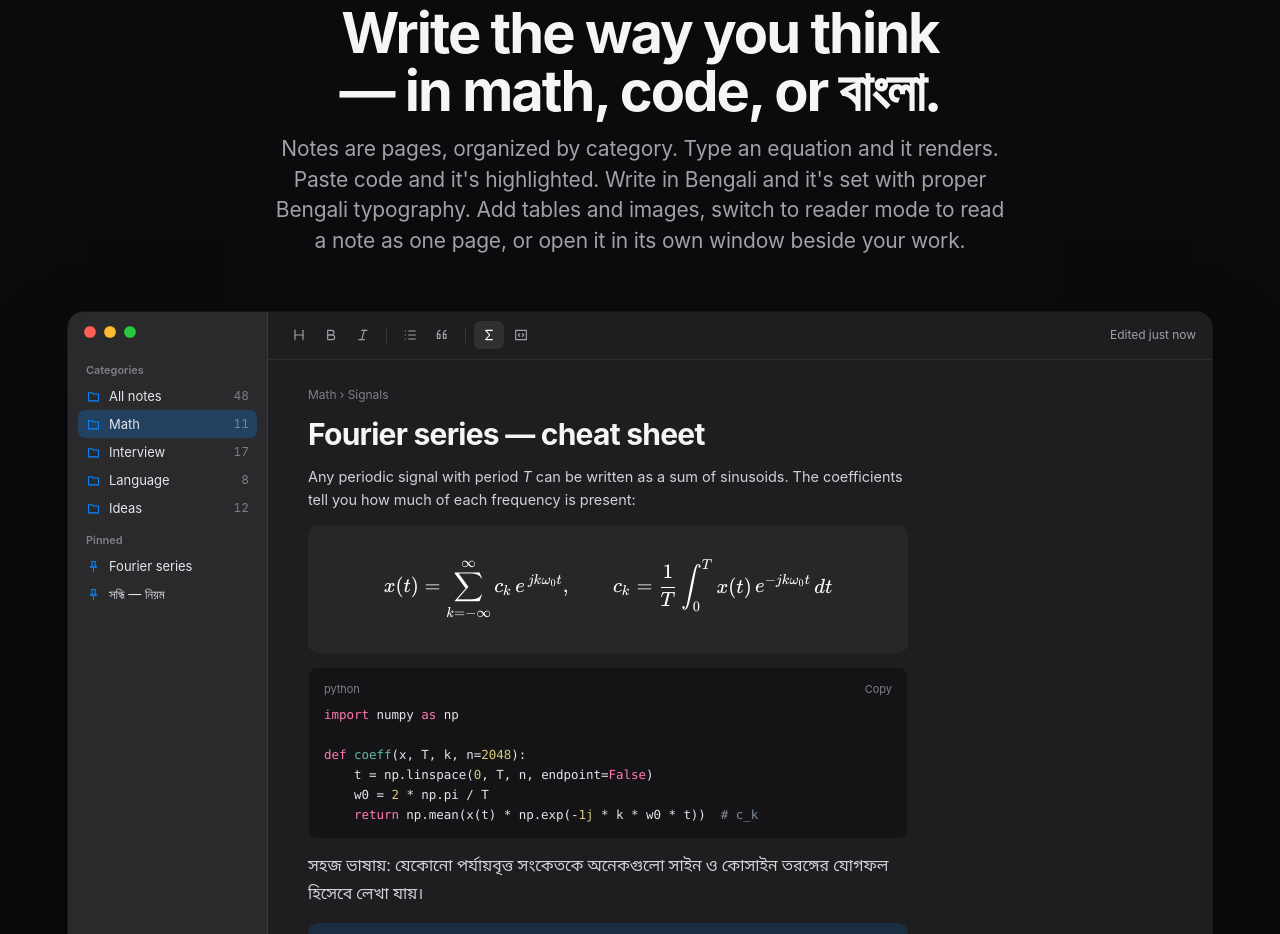
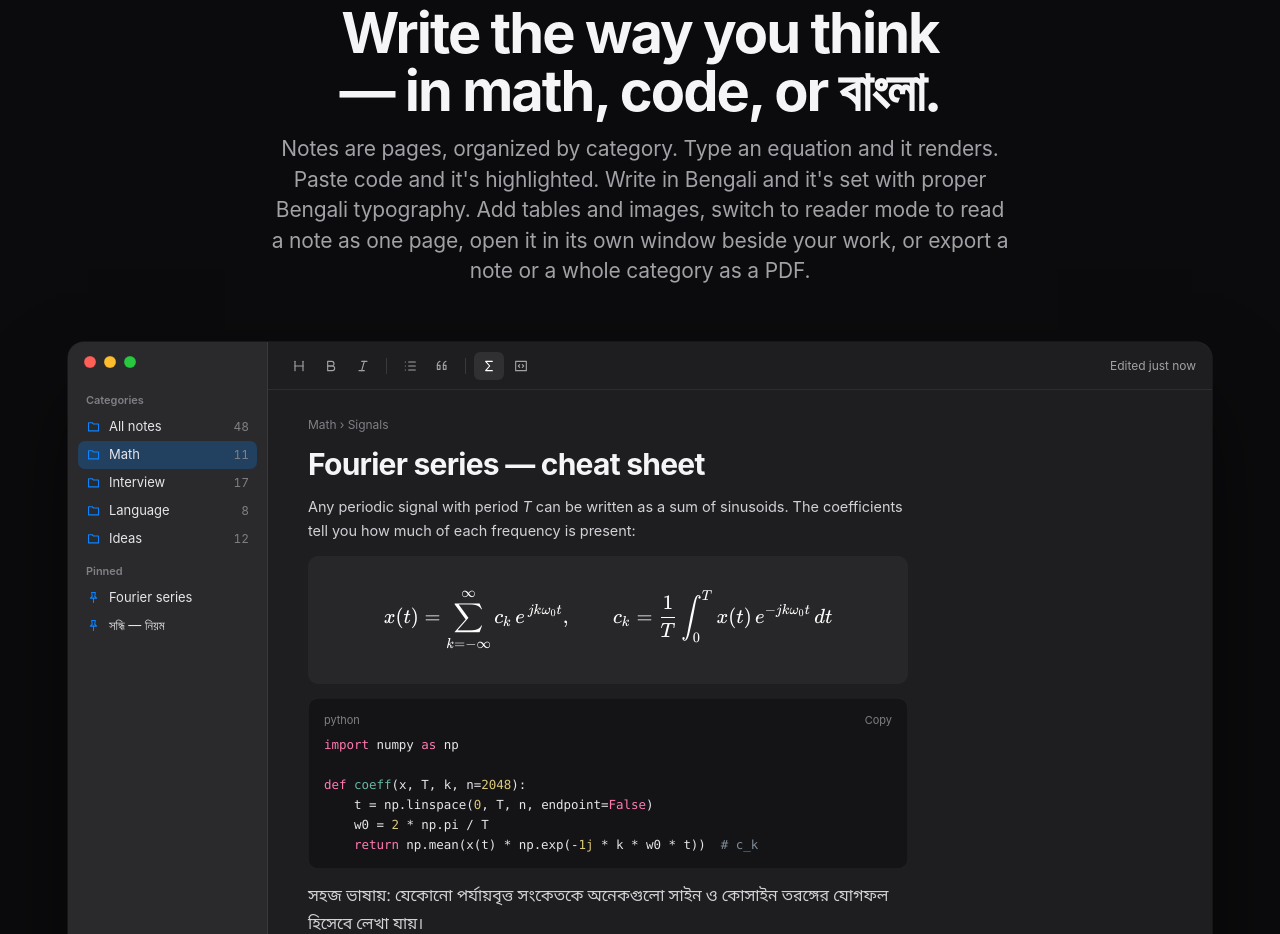
Before and after one commit to Ok9xNirab/myself, a plain HTML site: page docs/index.html in a window 1280 px wide. Shown: the part 6980-7914 px from the top of the page. Drawn offline with nearby package versions, Linux system fonts and the light colour scheme.

Commit message:
Add PDF export to the README and landing page
Co-Authored-By: Claude Opus 5.5 <noreply@anthropic.com>

```diff
--- a/docs/index.html
+++ b/docs/index.html
@@ -171,7 +171,7 @@
 
 <section class="sec dark-sec" id="notes" data-screen-label="Notes">
 <div class="wrap">
-<div class="sec-head c"><div class="eyebrow">Notes</div><h2 class="h2">Write the way you think — in math, code, or বাংলা.</h2><p class="lede">Notes are pages, organized by category. Type an equation and it renders. Paste code and it's highlighted. Write in Bengali and it's set with proper Bengali typography. Add tables and images, switch to reader mode to read a note as one page, or open it in its own window beside your work.</p></div>
+<div class="sec-head c"><div class="eyebrow">Notes</div><h2 class="h2">Write the way you think — in math, code, or বাংলা.</h2><p class="lede">Notes are pages, organized by category. Type an equation and it renders. Paste code and it's highlighted. Write in Bengali and it's set with proper Bengali typography. Add tables and images, switch to reader mode to read a note as one page, open it in its own window beside your work, or export a note or a whole category as a PDF.</p></div>
 <div class="editor">
 <aside class="ed-side"><div class="tl"><span></span><span></span><span></span></div>
 <div class="w-h">Categories</div>
```
Also changed, not shown: 1 other file.
